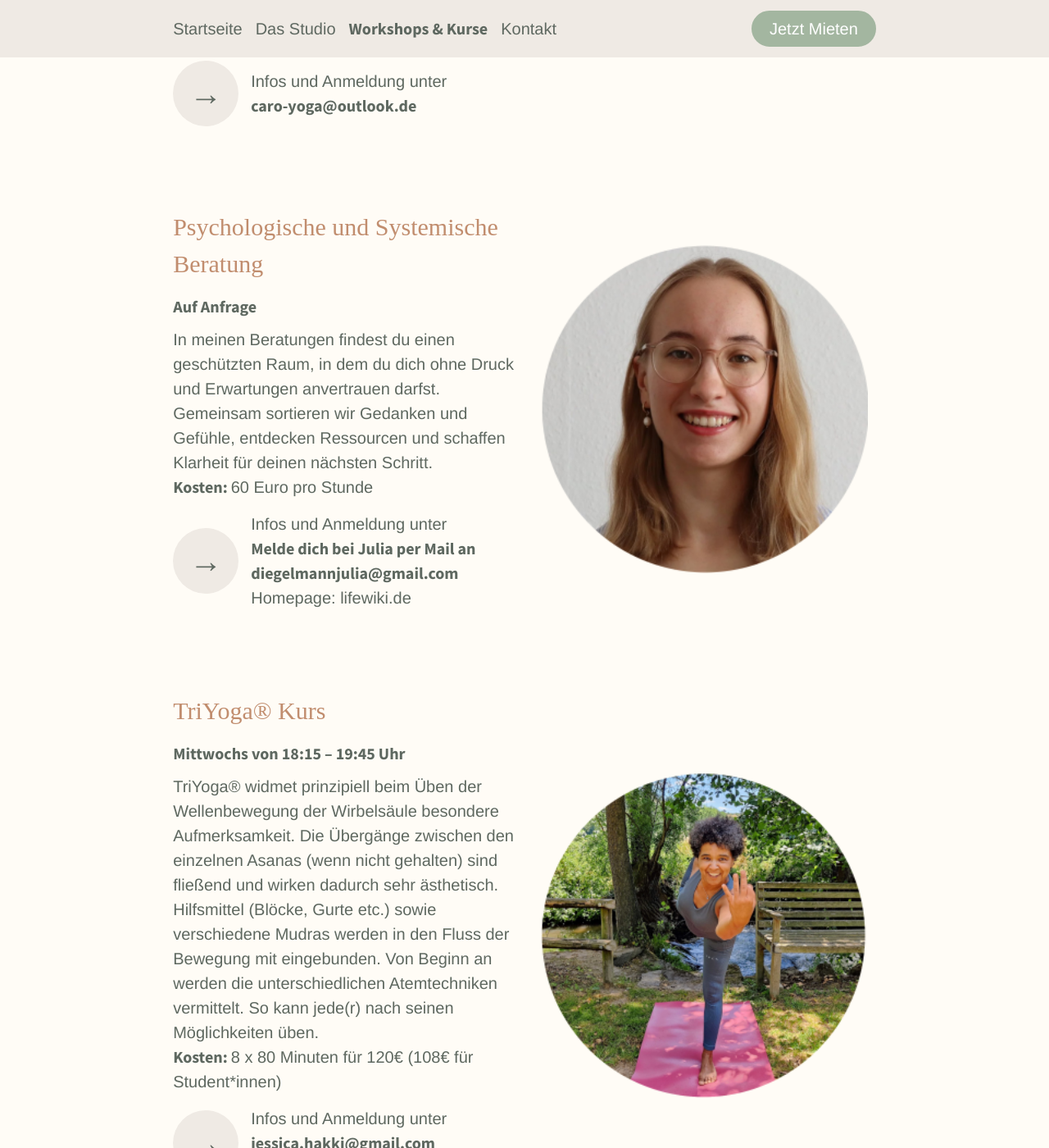
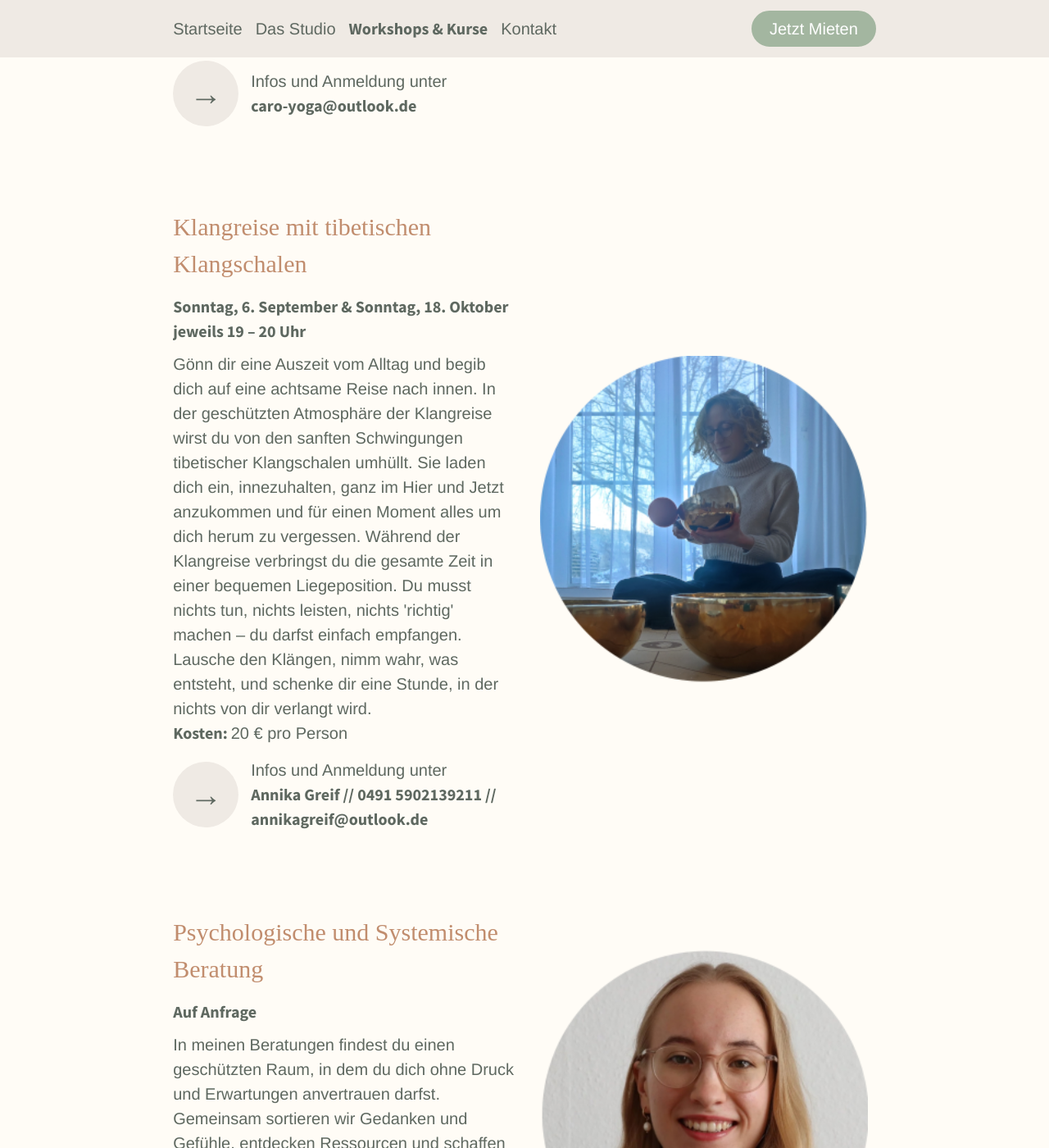
Before and after one commit to sonjafeitsch/meine-nische-website, a Jekyll site: the page built from kurse.html, in a window 1280 px wide and 1400 px high, scrolled down 2315 px. Shown: the whole window at 82% size. Built offline with Jekyll 4.4.1, drawn with Linux system fonts in a browser that asks for light colours; some web fonts are replaced.

Commit message:
update events

```diff
--- a/kurse.html
+++ b/kurse.html
@@ -27,6 +27,16 @@ events:
     So entsteht die Möglichkeit, sich selbst und die Welt mit mehr Klarheit, Bewusstsein und innerer Stärke zu erleben."
     costs: "Offene Stunde 15 EUR / á 75 Min."
     address: "caro-yoga@outlook.de"
+  - name: "Klangreise mit tibetischen Klangschalen"
+    image: annika2.png
+    time: Sonntag, 6. September & Sonntag, 18. Oktober jeweils 19 – 20 Uhr
+    description: "Gönn dir eine Auszeit vom Alltag und begib dich auf eine achtsame Reise nach innen.
+    In der geschützten Atmosphäre der Klangreise wirst du von den sanften Schwingungen tibetischer Klangschalen umhüllt.
+    Sie laden dich ein, innezuhalten, ganz im Hier und Jetzt anzukommen und für einen Moment alles um dich herum zu
+    vergessen. Während der Klangreise verbringst du die gesamte Zeit in einer bequemen Liegeposition.
+    Du musst nichts tun, nichts leisten, nichts 'richtig' machen – du darfst einfach empfangen. Lausche den Klängen, nimm wahr, was entsteht, und schenke dir eine Stunde, in der nichts von dir verlangt wird."
+    costs: "20 € pro Person"
+    address: "Annika Greif // 0491 5902139211 // annikagreif@outlook.de"
   - name: "Psychologische und Systemische Beratung"
     image: julia.png
     time:  Auf Anfrage
```
